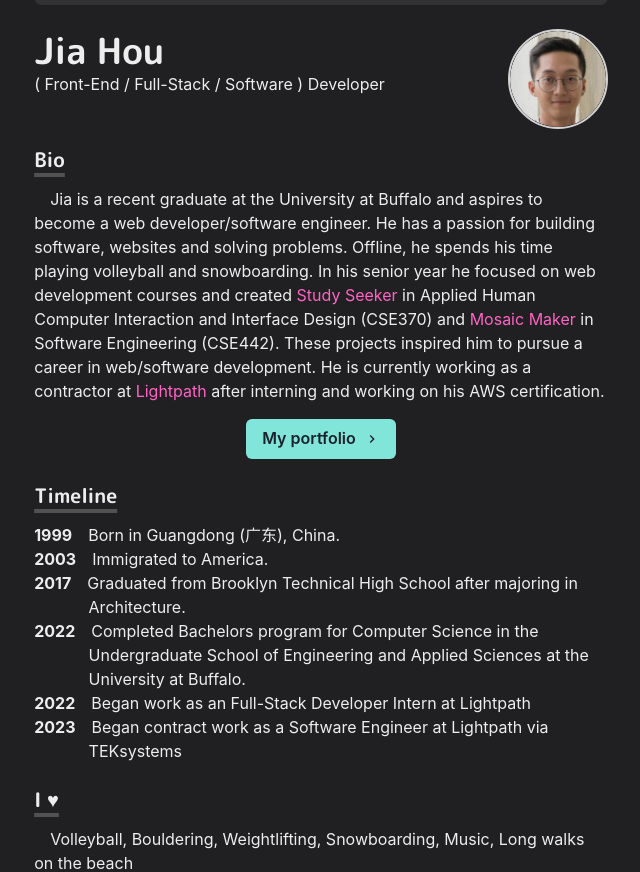
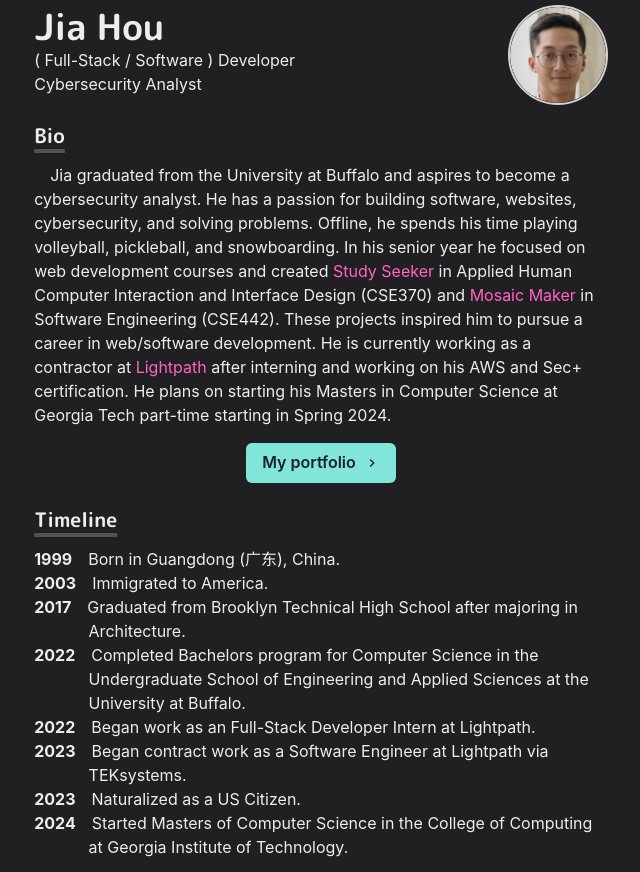
Before and after one commit to jaykaicheng/jaykaicheng-homepage, a Next.js app: page / in a window 1280 px wide. Shown: the part 123-995 px from the top of the page, without its empty margins (319-959 px from the left). Built offline with nearby package versions, Linux system fonts and the light colour scheme.

Commit message:
update information

```diff
--- a/pages/index.js
+++ b/pages/index.js
@@ -37,7 +37,7 @@ const Home = () => {
           mb={6}
           align="center"
         >
-      Hello, I&apos;m an aspiring front-end/full-stack developer based in Brooklyn, New York!
+      Hello, I&apos;m a front-end/full-stack developer based in Brooklyn, New York!
         </Box>
 
         <Box display={{md:'flex'}}>
@@ -45,7 +45,8 @@ const Home = () => {
             <Heading as="h2" variant="page-title">
               Jia Hou
             </Heading>
-            <p>( Front-End / Full-Stack / Software ) Developer</p>
+            <p>( Full-Stack / Software ) Developer <br/>
+            Cybersecurity Analyst</p>
           </Box>
           <Box
             flexShrink={0}
@@ -78,9 +79,9 @@ const Home = () => {
           <Heading as="h3" variant="section-title">
             Bio
           </Heading>
-          <Paragraph>Jia is a recent graduate at the University at Buffalo and aspires to
-          become a web developer/software engineer. He has a passion for building software,
-          websites and solving problems. Offline, he spends his time playing volleyball and snowboarding.
+          <Paragraph>Jia graduated from the University at Buffalo and aspires to
+          become a cybersecurity analyst. He has a passion for building software,
+          websites, cybersecurity,  and solving problems. Offline, he spends his time playing volleyball, pickleball,  and snowboarding.
            In his senior year he focused on web
           development courses and created{' '}
             <NextLink href="/works/study-seeker">
@@ -95,7 +96,8 @@ const Home = () => {
           him to pursue a career in web/software development.
           He is currently working as a contractor at
           <Link href="https://lightpathfiber.com/" target="_blank"> Lightpath</Link> after interning and
-          working on his AWS certification.
+          working on his AWS and Sec+ certification. He plans on starting his Masters in Computer Science at Georgia Tech
+           part-time starting in Spring 2024.
           </Paragraph>
           <Box align="center" my={4}>
             <NextLink href="/works">
@@ -129,11 +131,19 @@ const Home = () => {
           </BioSection>
           <BioSection>
             <BioYear>2022</BioYear>
-            Began work as an Full-Stack Developer Intern at Lightpath
+            Began work as an Full-Stack Developer Intern at Lightpath.
           </BioSection>
           <BioSection>
             <BioYear>2023</BioYear>
-            Began contract work as a Software Engineer at Lightpath via TEKsystems
+            Began contract work as a Software Engineer at Lightpath via TEKsystems.
+          </BioSection>
+          <BioSection>
+            <BioYear>2023</BioYear>
+            Naturalized as a US Citizen.
+          </BioSection>
+          <BioSection>
+            <BioYear>2024</BioYear>
+            Started Masters of Computer Science in the College of Computing at Georgia Institute of Technology.
           </BioSection>
         </Section>
 
@@ -142,7 +152,7 @@ const Home = () => {
             I ♥
           </Heading>
           <Paragraph>
-            Volleyball, Bouldering, Weightlifting, Snowboarding, Music, Long walks on the beach
+            Volleyball, Bouldering, Weightlifting, Snowboarding, Pickleball, Music, Hiking, National Parks
           </Paragraph>
         </Section>
 
```
